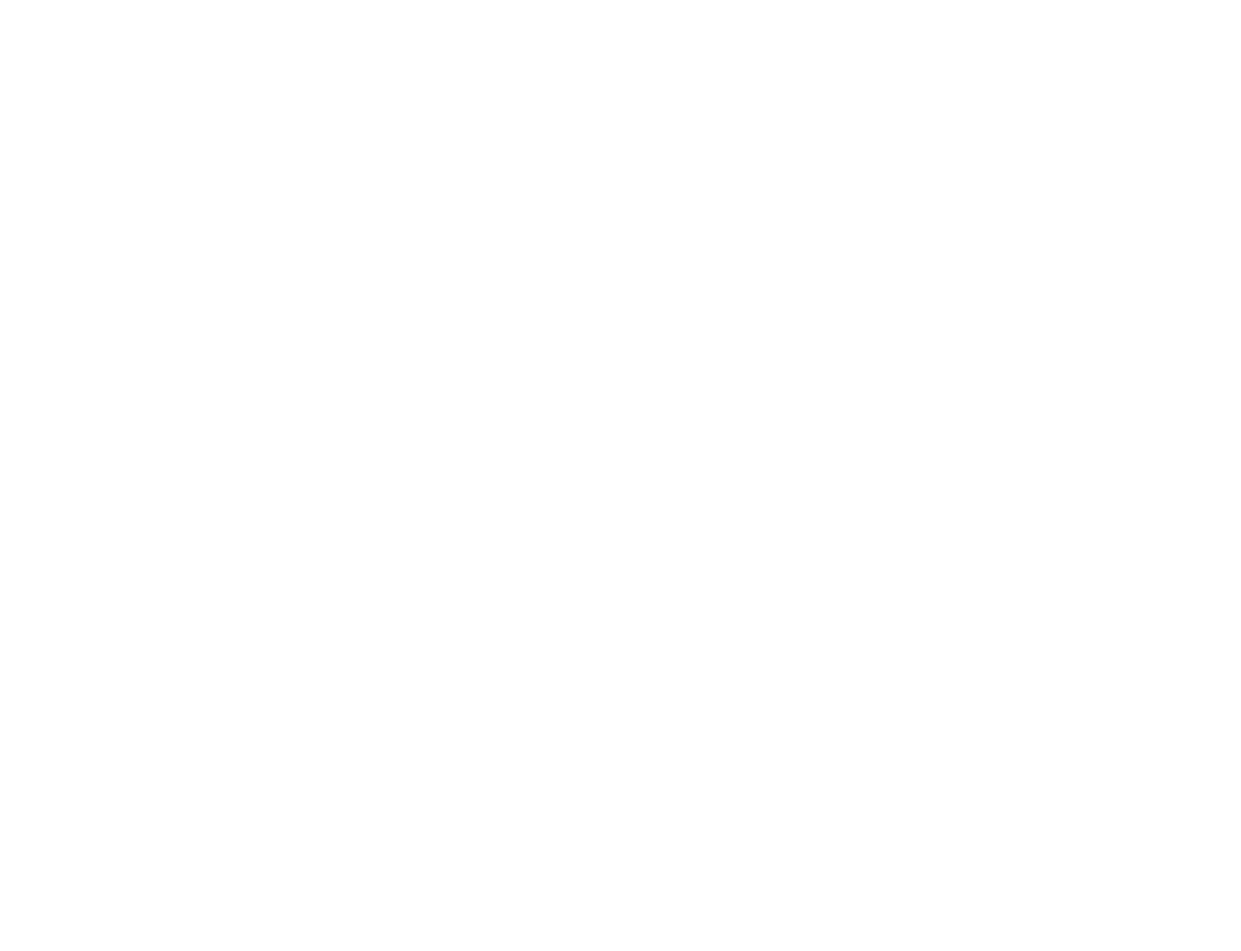
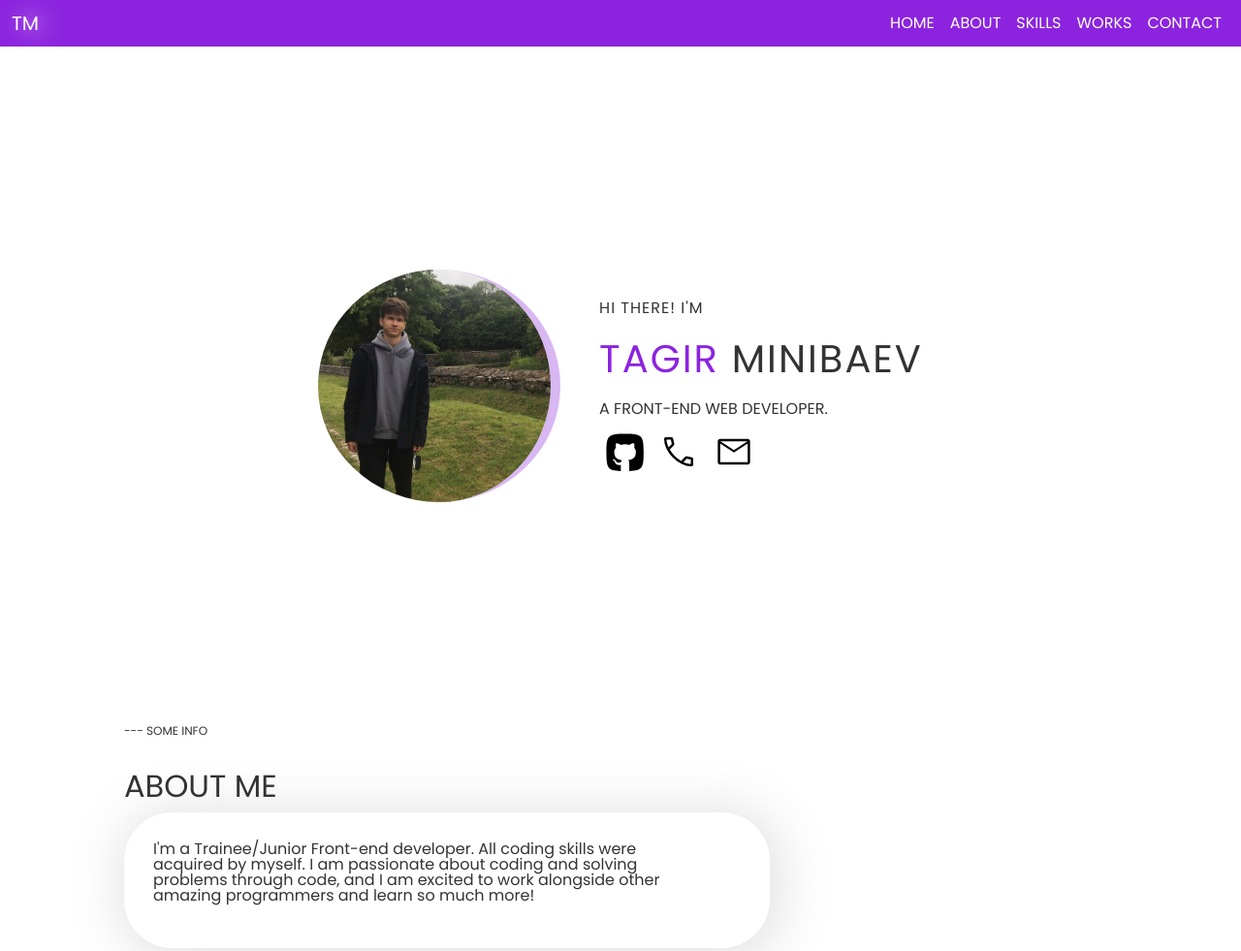
Before and after one commit to ktoozdess/portfolioTagirMinibaev, a plain HTML site: page index.html in a window 1280 px wide. Shown: the top 981 px of the page at 97% size. Before the commit the page ends 800 px from the top, so only its background shows below. Drawn offline with nearby package versions, Linux system fonts and the light colour scheme.

Commit message:
header, hi there and about me blocks

```diff
--- a/index.html
+++ b/index.html
@@ -4,14 +4,78 @@
     <meta charset="utf-8">
     <meta name="viewport" content="width=device-width, initial-scale=1">
     <link href="https://cdn.jsdelivr.net/npm/bootstrap@5.1.3/dist/css/bootstrap.min.css" rel="stylesheet" integrity="sha384-1BmE4kWBq78iYhFldvKuhfTAU6auU8tT94WrHftjDbrCEXSU1oBoqyl2QvZ6jIW3" crossorigin="anonymous">
+    <link rel="preconnect" href="https://fonts.googleapis.com">
+    <link rel="preconnect" href="https://fonts.gstatic.com" crossorigin>
+    <link href="https://fonts.googleapis.com/css2?family=Poppins&display=swap" rel="stylesheet">
     <link rel="stylesheet" href="css/main.css">
     <title>Tagir Minibaev</title>
   </head>
   <body>
+      <div class="main-wrapper">
+
+    <header>
+        <nav class="navbar navbar-expand-lg navbar-dark">
+            <div class="container-fluid">
+              <a class="navbar-brand" href="#">TM</a>
+              <button class="navbar-toggler" type="button" data-bs-toggle="collapse" data-bs-target="#navbarScroll" aria-controls="navbarScroll" aria-expanded="false" aria-label="Toggle navigation">
+                <span class="navbar-toggler-icon"></span>
+              </button>
+              <div class="collapse navbar-collapse" id="navbarScroll">
+                <ul class="navbar-nav navbar-nav-scroll" >
+                  <li class="nav-item">
+                    <a class="nav-link active" aria-current="page" href="#home">Home</a>
+                  </li>
+                  <li class="nav-item">
+                    <a class="nav-link active" href="#about">About</a>
+                  </li>
+
+                  <li class="nav-item">
+                    <a class="nav-link active">Skills</a>
+                  </li>
+                  <li class="nav-item">
+                    <a class="nav-link active">Works</a>
+                  </li>
+                  <li class="nav-item">
+                    <a class="nav-link active">Contact</a>
+                  </li>
+                </ul>
+
+              </div>
+            </div>
+          </nav>
+    </header>
+    <div class="wrapper">
+
+
+    <div class="hello" id="home">
+        <img src="img/avatar.jpg" alt="" class="avatar">
+        <div class="hello-txt-block">
+            <p class="hi">hi there! i'm</p>
+            <h1><span>Tagir</span> Minibaev</h1>
+            <p class="who-are-you">A Front-End Web Developer.</p>
+            <a href="" class="git"><img src="img/github.svg" alt=""></a>
+            <a href="tel:+79656631379" class="phone"> <img src="img/phone.svg" alt=""></a>
+            <a href="mailto:tigerfpvteam@gmail.com" class="email"> <img src="img/mail.svg" alt=""> </a>
+        </div>
+    </div>
+
+    <div class="about" id="about">
+        <div class="sectionhead">
+            <p>--- some info</p>
+            <h2>about me</h2>
+        </div>
+        <div class="about-descr">
+            <p>I'm a Trainee/Junior Front-end developer. All coding skills were <br>
+                acquired by myself. I am passionate about coding and solving <br>
+                problems through code, and I am excited to work alongside other <br> amazing programmers and learn so much more!</p>
+        </div>
+    </div>
 
 
 
 
+    </div>
+</div>
     <script src="js/main.js"></script>
     <script src="https://cdn.jsdelivr.net/npm/bootstrap@5.1.3/dist/js/bootstrap.bundle.min.js" integrity="sha384-ka7Sk0Gln4gmtz2MlQnikT1wXgYsOg+OMhuP+IlRH9sENBO0LRn5q+8nbTov4+1p" crossorigin="anonymous"></script>
   </body>
--- /dev/null
+++ b/sass/main.scss
@@ -0,0 +1,92 @@
+@mixin shadowblock {
+    -webkit-box-shadow: 4px 4px 50px 10px rgba(118, 118, 118, 0.2);
+-moz-box-shadow: 4px 4px 50px 10px rgba(118, 118, 118, 0.2);
+box-shadow: 4px 4px 50px 10px rgba(118, 118, 118, 0.2);
+}
+body{
+    font-family: 'Poppins', sans-serif;
+    color: #333;
+    font-weight: 500;
+    line-height: 1;
+
+}
+.wrapper{
+    width: 80%;
+    margin: auto;
+}
+
+nav{
+    background-color: #8C24DF;
+    a{
+        text-transform: uppercase;
+    }
+    .nav-link{
+        color: rgb(255, 255, 255);
+    }
+    .navbar-brand{
+        text-shadow: rgb(255, 255, 255) 5px 0 25px;
+    }
+    .navbar-collapse{
+        flex-grow: 0;
+    }
+    ul{
+
+        align-content: center;
+    }
+}
+.hello{
+    display: flex;
+    flex-direction: row;
+    flex-wrap: wrap;
+    align-items: center;
+    justify-content: center;
+    height: 700px;
+
+    .hello-txt-block{
+        text-transform: uppercase;
+        margin-left: 20px;
+        a{
+            img{
+                width: 40px;
+                margin: 0 6px;
+                box-shadow: #333;
+            }
+        }
+    }
+    .avatar{
+        width: 250px;
+        border-radius: 90%;
+        border-right:  10px solid #9b46e163;
+        margin-right: 20px;
+    }
+    .hi{
+        font-size: 1.0rem;
+        letter-spacing: 1px;
+    }
+    h1{
+        font-size: 2.5rem;
+        margin: 20px 0;
+        letter-spacing: 2px;
+        span{
+            color: #8C24DF;
+        }
+    }
+}
+.about{
+    height: 750px;
+}
+.sectionhead{
+    text-transform: uppercase;
+    p{
+        font-size: 12px;
+        line-height: 1;
+        padding-bottom: 16px;
+    }
+}
+.about-descr{
+    border-radius: 50px;
+    padding: 30px;
+    width: 65%;
+    @include shadowblock();
+
+}
```
Also changed, not shown: css/main.css, img/avatar.jpg (added), img/github.svg (added), img/mail.svg (added), img/phone.svg (added), 1 other file.
